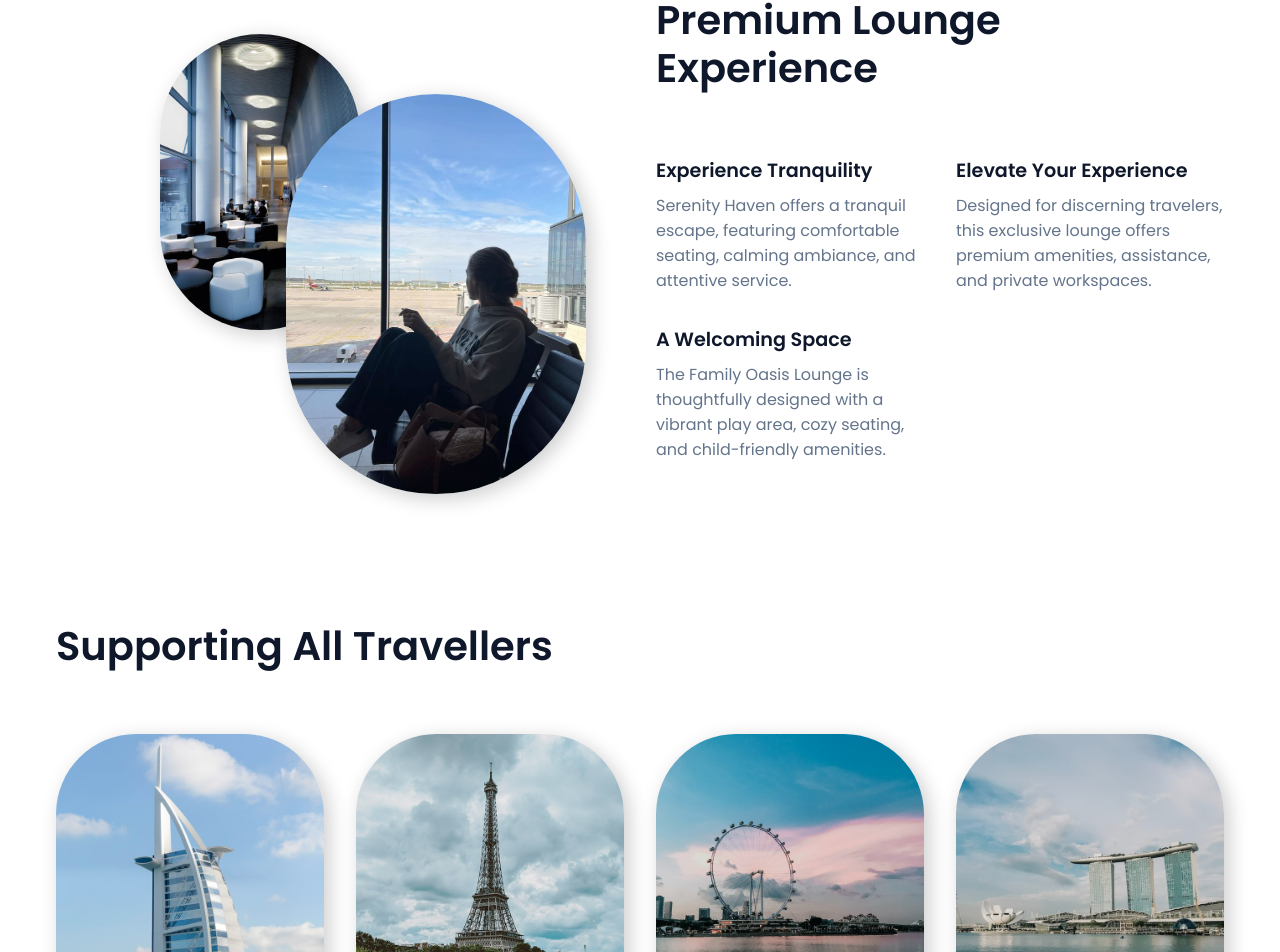
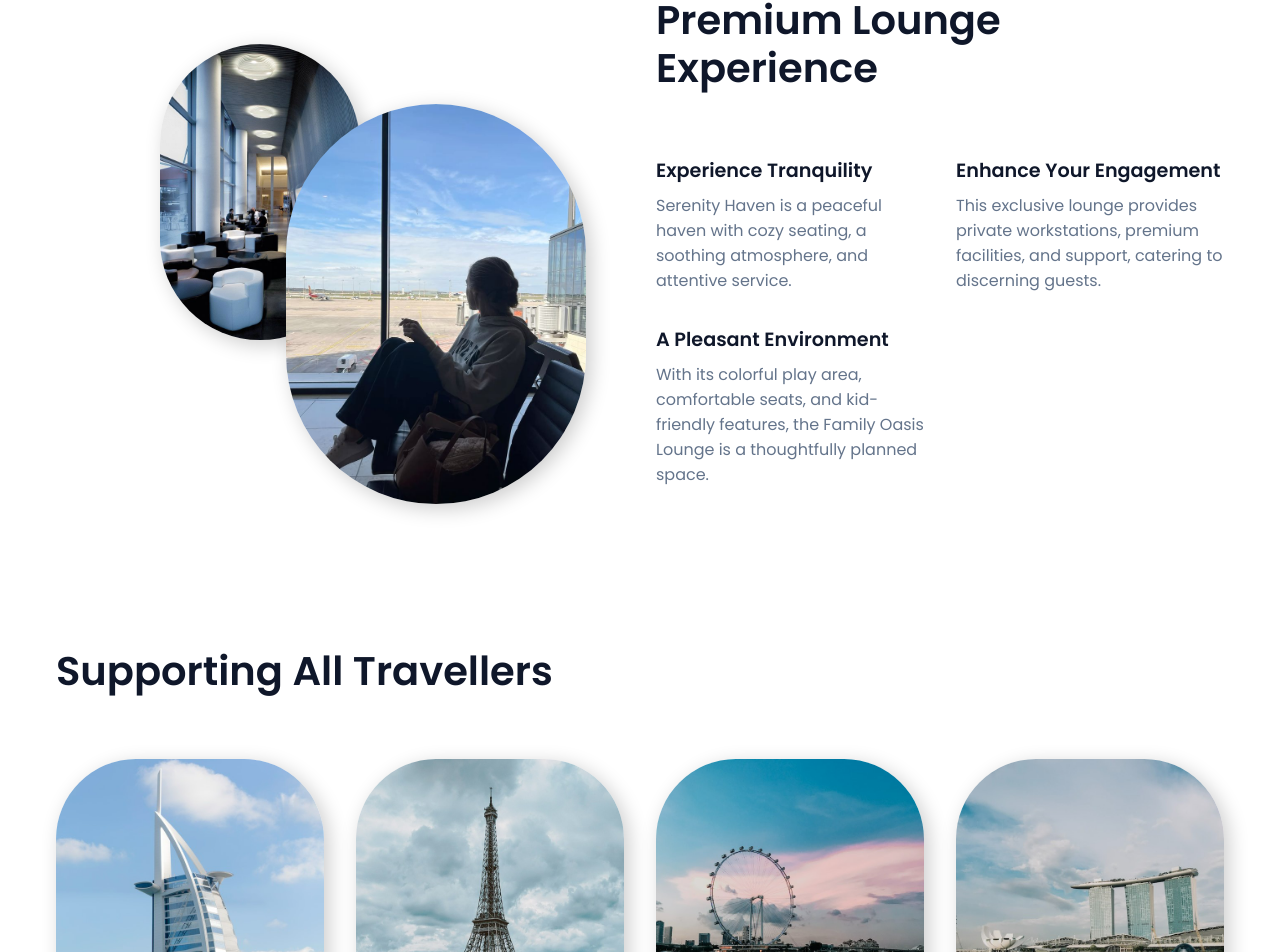
Before and after one commit to Megamind0407/SkyEase, a React (Create React App) app: page / in a window 1280 px wide. Shown: the part 2851-3803 px from the top of the page. Built offline with nearby package versions, Linux system fonts and the light colour scheme.

Commit message:
update loungeContent

```diff
--- a/src/Lounge.js
+++ b/src/Lounge.js
@@ -15,19 +15,19 @@ function LoungeSection() {
                     <div className="lounge__details">
                         <h4>Experience Tranquility</h4>
                         <p>
-                            Serenity Haven offers a tranquil escape, featuring comfortable seating, calming ambiance, and attentive service.
+                            Serenity Haven is a peaceful haven with cozy seating, a soothing atmosphere, and attentive service.
                         </p>
                     </div>
                     <div className="lounge__details">
-                        <h4>Elevate Your Experience</h4>
+                        <h4>Enhance Your Engagement</h4>
                         <p>
-                            Designed for discerning travelers, this exclusive lounge offers premium amenities, assistance, and private workspaces.
+                            This exclusive lounge provides private workstations, premium facilities, and support, catering to discerning guests.
                         </p>
                     </div>
                     <div className="lounge__details">
-                        <h4>A Welcoming Space</h4>
+                        <h4>A Pleasant Environment</h4>
                         <p>
-                            The Family Oasis Lounge is thoughtfully designed with a vibrant play area, cozy seating, and child-friendly amenities.
+                            With its colorful play area, comfortable seats, and kid-friendly features, the Family Oasis Lounge is a thoughtfully planned space.
                         </p>
                     </div>
                 </div>
```
